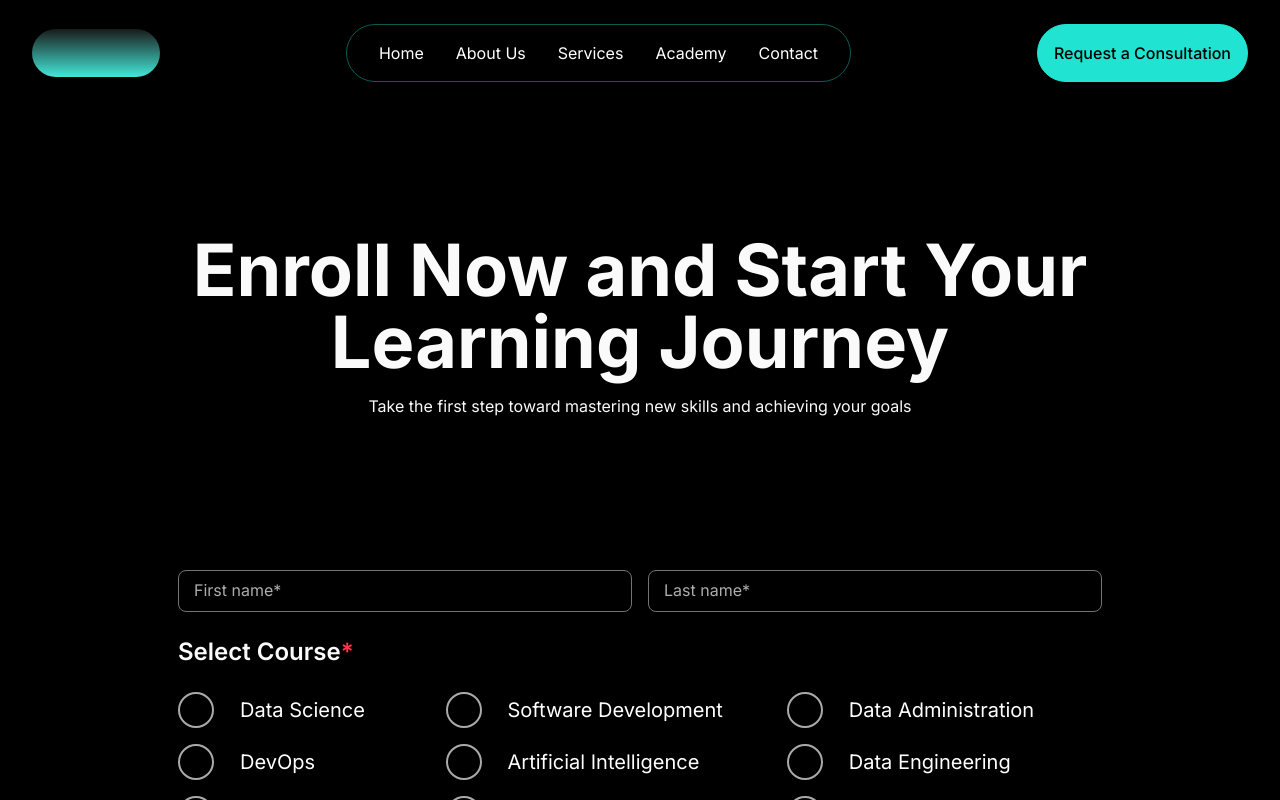
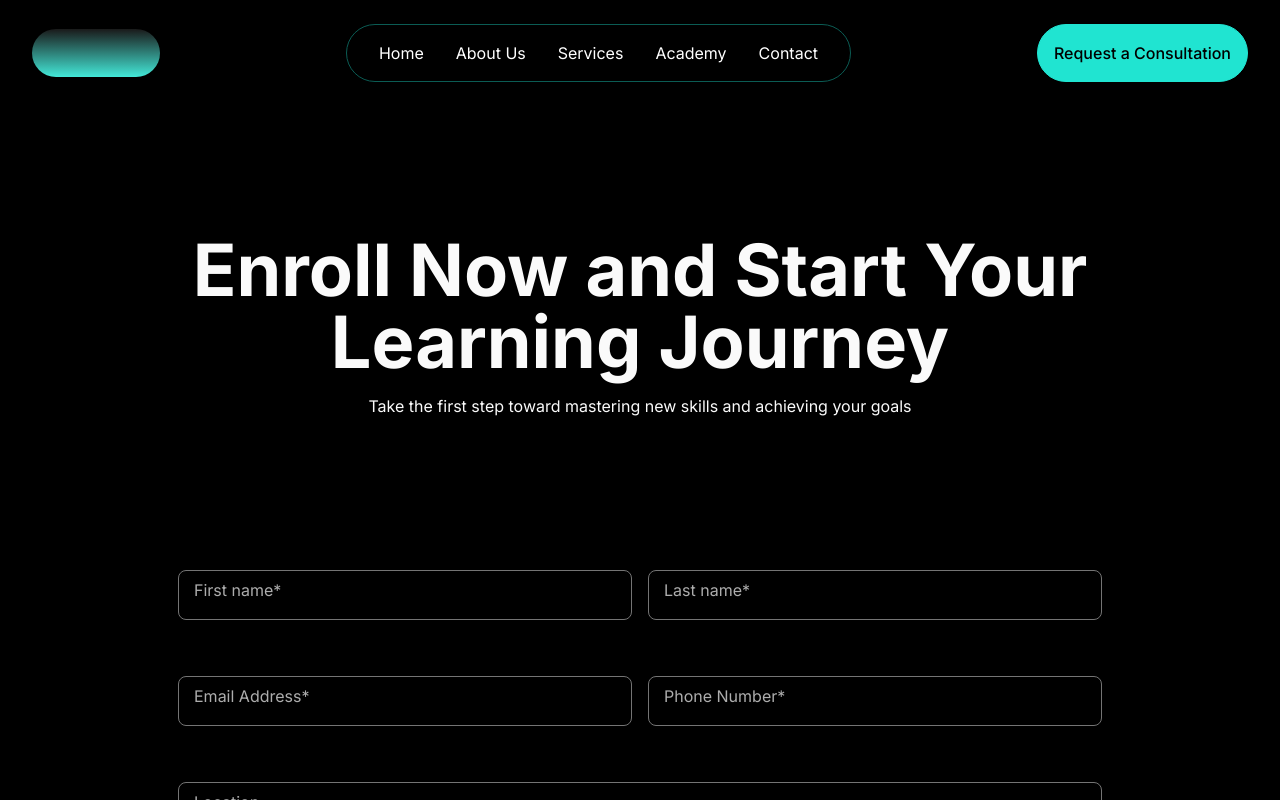
Before and after one commit to Emmanuel-222/DataFluent, a React (Vite) app: page /enroll in a window 1280 px wide. Built offline with nearby package versions, Linux system fonts and the light colour scheme.

Commit message:
This is validation of the five inputs. Coming soon...radiobutton validation 😊

```diff
--- a/src/components/Input.jsx
+++ b/src/components/Input.jsx
@@ -1,13 +1,19 @@
 import propType from "prop-types";
 
-const Input = ({ type, input, register, name, required }) => {
+const Input = ({ type, input, register, name, required, validation, onChange }) => {
+  const combinedValidation = {
+    required: required ? `This field is required. Please input your ${input}` : undefined,
+    ...validation, // Include other specific validation rules
+  };
+
    return (
     <div className="relative w-full">
       <input
         type={type}
-        {...register(name, { required: required ? `This is required!` : undefined })}
-        className="bg-transparent border border-[#747474] rounded-lg px-3 py-2 text-white peer placeholder-transparent focus:outline-none focus:border-[#FAFAFA] w-full"
+        {...(register ? register (name, combinedValidation) : {})}
+        className="bg-transparent border border-[#747474] rounded-lg px-3 py-3 text-white peer placeholder-transparent focus:outline-none focus:border-[#FAFAFA] w-full"
         placeholder="Input field 1"
+        onChange={onChange}
       />
       <label
         htmlFor={name}
@@ -17,7 +23,7 @@ const Input = ({ type, input, register, name, required }) => {
                        peer-focus:text-sm peer-focus:text-[#FAFAFA] bg-transparent px-1"
       >
         {input}
-        <span className="text-center peer-focus:bg-[#FB3748]">*</span>
+        <span className="text-center peer-focus:bg-[#FB3748] spinner">{input === 'Location' ? "" : "*"}</span>
       </label>
     </div>
   );
@@ -27,7 +33,9 @@ Input.propTypes = {
   type: propType.string.isRequired,
   input: propType.string.isRequired,
   name: propType.string.isRequired,
-  required: propType.bool.isRequired,
+  required: propType.bool,
+  validation: propType.object,
+  onChange: propType.func,
 };
 
 export default Input;
--- a/src/components/MutilFormState.jsx
+++ b/src/components/MutilFormState.jsx
@@ -1,45 +1,109 @@
+import { useState } from "react";
 import { useForm } from "react-hook-form";
 import { Input, RadioButton } from "../components";
 
 const MultiStateForm = () => {
-  const { register, handleSubmit, formState: {errors} } = useForm();
+  const [location, setLocation] = useState("")
+  const {
+    register,
+    handleSubmit,
+    formState: { errors },
+  } = useForm();
 
-  console.log(errors)
+  console.log(errors);
   return (
     <div className="w-full p-6 text-white rounded-lg">
       <form
         onSubmit={handleSubmit((data) => {
-          console.log(data);
+          console.log({ ...data, location });
         })}
         className="space-y-2 md:space-y-6 flex justify-center items-center flex-col"
       >
         {/* Input Fields with Floating Labels */}
         <div className="flex flex-wrap md:flex-nowrap justify-center items-center w-3/4 gap-2 md:gap-4">
-          <Input type="text" input="First name" register={register} name="firstName" required/>
-          <Input type="text" name="LastName" input="Last name" register={register} required />
+          <div className="flex justify-center items-start flex-col space-y-1 w-full mb-2">
+            <Input
+              type="text"
+              input="First name"
+              register={register}
+              name="firstName"
+              required
+            />
+            <div className="h-5">
+              {errors.firstName && (
+              <span className="sm:text-[0.75rem] md:text-sm text-[#FB3748] text-[0.525rem]">
+                {errors.firstName.message}
+              </span>
+            )}
+            </div>
+
+          </div>
+          <div className="flex justify-center items-start flex-col space-y-1 w-full mb-2">
+            <Input
+              type="text"
+              name="lastName"
+              input="Last name"
+              register={register}
+              required
+            />
+            <div className="h-5">
+              {errors.lastName && (
+                <span className="sm:text-[0.75rem] md:text-sm text-[#FB3748] text-[0.525rem]">
+                  {errors.lastName.message}
+                </span>
+              )}
+            </div>
+          </div>
         </div>
-        {/* <div className="flex flex-wrap md:flex-nowrap justify-center items-center w-3/4 gap-2 md:gap-4">
-          <Input
-            type="email"
-            name="inputValue3"
-            value={inputValue3}
-            input="Email Address"
-          />
-          <Input
-            type="text"
-            name="inputValue4"
-            value={inputValue4}
-            input="Phone Number"
-          />
+        <div className="flex flex-wrap md:flex-nowrap justify-center items-center w-3/4 gap-2 md:gap-4">
+          <div className="flex justify-center items-start flex-col space-y-1 w-full mb-2">
+            <Input
+              type="text"
+              name="emailAddress"
+              register={register}
+              input="Email Address"
+              required={true}
+              validation={{
+                pattern: {
+                  value:
+                    /^(([^<>()[\]\\.,;:\s@"]+(\.[^<>()[\]\\.,;:\s@"]+)*)|.(".+"))@((\[[0-9]{1,3}\.[0-9]{1,3}\.[0-9]{1,3}\.[0-9]{1,3}\])|(([a-zA-Z\-0-9]+\.)+[a-zA-Z]{2,}))$/,
+                  message: "Invalid email address",
+                },
+              }}
+            />
+            <div className="h-5">
+              {errors.emailAddress && (
+                <span className="sm:text-[0.75rem] md:text-sm text-[#FB3748] text-[0.525rem]">
+                  {errors.emailAddress.message}
+                </span>
+              )}
+            </div>
+          </div>
+          <div className="flex justify-center items-start flex-col space-y-1 w-full mb-2">
+            <Input
+              type="number"
+              name="phoneNumber"
+              register={register}
+              input="Phone Number"
+              required
+            />
+            <div className="h-5">
+              {errors.phoneNumber && (
+                <span className="sm:text-[0.75rem] md:text-sm text-[#FB3748] text-[0.525rem]">
+                  {errors.phoneNumber.message}
+                </span>
+              )}
+            </div>
+          </div>
         </div>
         <div className="flex w-3/4 justify-center items-center">
           <Input
-            type="email"
-            name="inputValue5"
-            value={inputValue5}
+            type="text"
+            name="location"
             input="Location"
+            onChange={(e) => setLocation(e.target.value)}
           />
-        </div> */}
+        </div>
 
         {/* Setting Mode */}
         <div className="flex flex-col items-start w-3/4 pb-6 md:pb-12 border-b-[1px] border-[#464646] border-solid">
--- a/src/index.css
+++ b/src/index.css
@@ -195,7 +195,6 @@ html {
   cursor: pointer;
 }
 
-
 .radio-button {
   display: flex;
   align-items: center;
@@ -244,7 +243,15 @@ html {
   font-weight: 400;
 }
 
+input[type="number"]::-webkit-outer-spin-button,
+input[type="number"]::-webkit-inner-spin-button {
+  -webkit-appearance: none;
+  margin: 0;
+}
 
+input[type="number"] {
+  -moz-appearance: textfield;
+}
 
 @media (max-width: 1000px) {
   .left-quote-bg {
```
